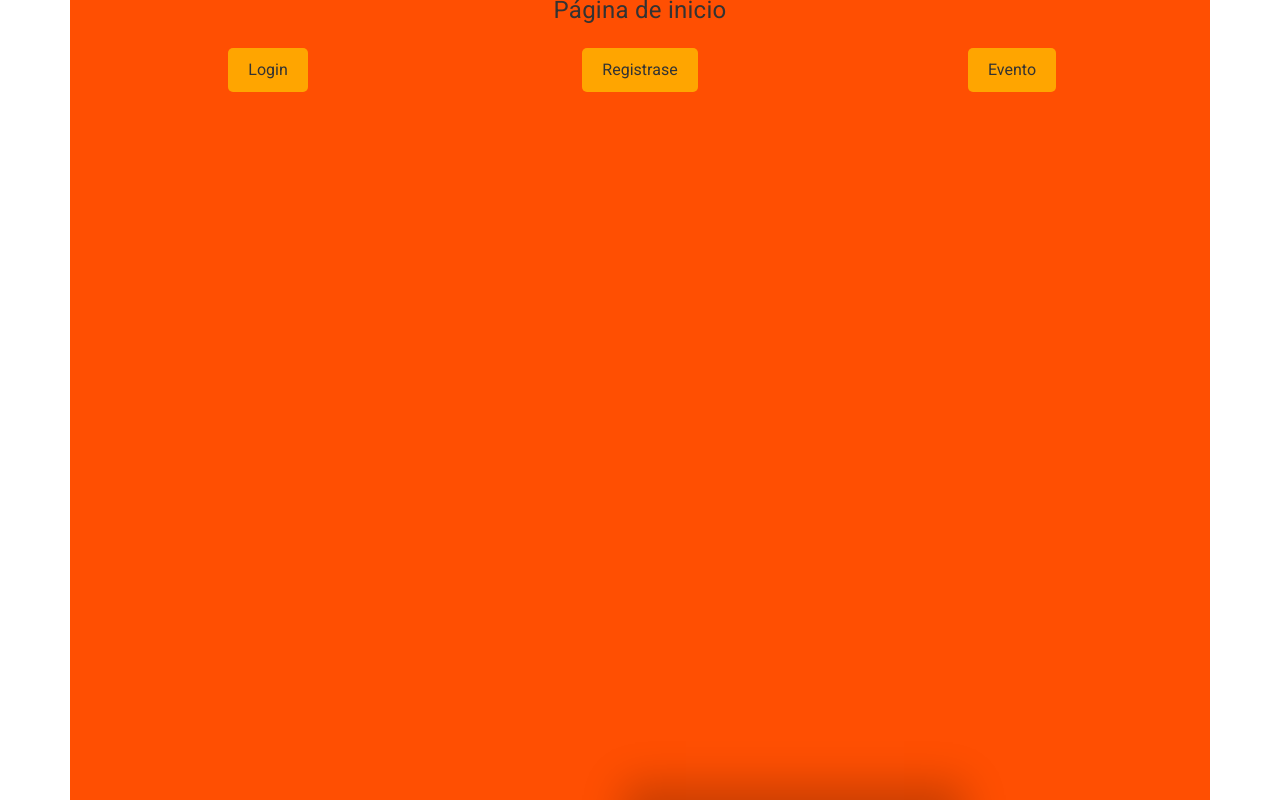
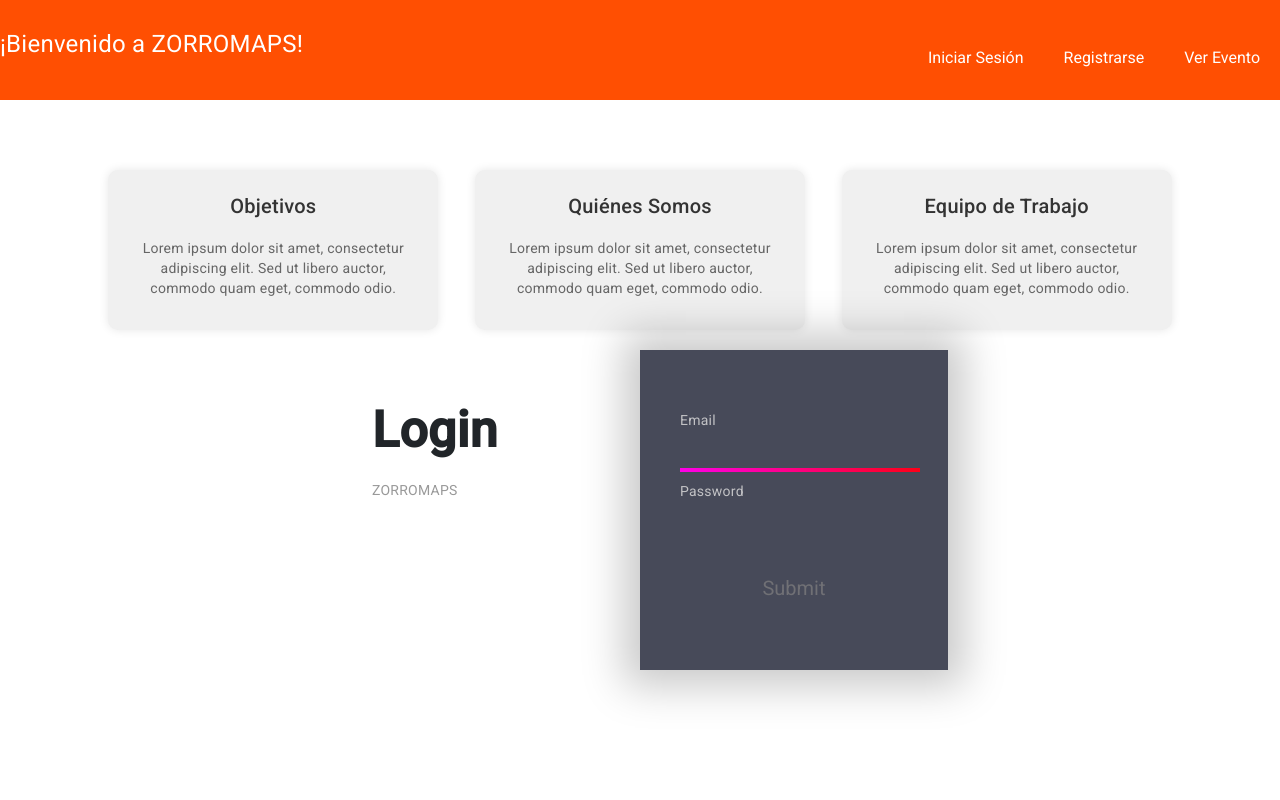
Before and after one commit to Aaronxd10/ZorroMaps, an Angular app in the folder Zorromaps/: page /login in a window 1280 px wide. Shown: the top 800 px of the page. Built offline with nearby package versions, Linux system fonts and the light colour scheme; a web font is replaced by a local one.

Commit message:
modificacion de la pagina de inicio

```diff
--- a/Zorromaps/src/app/inicio/inicio.component.css
+++ b/Zorromaps/src/app/inicio/inicio.component.css
@@ -1,49 +1,71 @@
-.container {
-  text-align: center;
+.header {
+  position: fixed;
+  top: 0;
+  left: 0;
+  width: 100%;
+  background-color: #FF4F02;
+  padding: 20px 0;
+  transition: background-color 0.3s ease, padding 0.3s ease;
+  z-index: 1000;
+  display: flex;
+  justify-content: space-between;
+  align-items: center;
 }
 
-p {
-  font-size: 24px;
-  color: #333; /* Color de texto negro */
+.header.scrolled {
+  background-color: #FF7A59;
+  padding: 10px 0;
 }
 
-.navbar-nav {
+.button-group {
   display: flex;
-  flex-direction: column; /* Los elementos se colocarán en columnas */
-  align-items: center; /* Centra los elementos horizontalmente */
-  list-style: none;
-  padding: 0;
-}
-
-.nav-item {
-  margin: 10px 0; /* Ajusta el margen para separar los elementos */
 }
 
 .btn {
-  color: #333; /* Color de texto negro */
-  background-color: #ffa500; /* Color naranja */
+  background-color: inherit;
+  color: white;
   border: none;
   padding: 10px 20px;
   border-radius: 5px;
   cursor: pointer;
-  transition: background-color 0.3s ease;
-  margin-top: 10px; /* Añade un margen superior a los botones */
-}
-
-.nav-link {
-  color: #333; /* Color de texto negro */
-  text-decoration: none; /* Quita el subrayado de los enlaces */
-}
-
-.nav-link:hover {
-  color: #fff; /* Color de texto blanco */
-}
-
-.navbar-nav > *:not(:last-child) {
-  margin-bottom: 10px; /* Añade un margen inferior a todos los elementos excepto al último */
+  transition: background-color 0.3s ease, color 0.3s ease;
 }
 
 .btn:hover {
-  background-color: #666; /* Color gris */
-  color: #fff; /* Color de texto blanco */
+  background-color: #007bff;
 }
+
+.btn:active {
+  background-color: #FFFFFF;
+  color: #007bff;
+}
+
+.content {
+  margin-top: 100px; /* Ajusta este valor según sea necesario */
+}
+
+
+.container {
+  margin-top: 150px; /* Ajusta este valor según sea necesario */
+  display: flex;
+  justify-content: space-around;
+  align-items: center;
+  padding: 20px;
+}
+
+.box {
+  background-color: #f0f0f0;
+  padding: 20px;
+  border-radius: 10px;
+  box-shadow: 0 0 10px rgba(0, 0, 0, 0.1);
+  text-align: center;
+  width: 30%;
+}
+
+.box h2 {
+  color: #333;
+}
+
+.box p {
+  color: #666;
+}
--- a/Zorromaps/src/app/inicio/inicio.component.html
+++ b/Zorromaps/src/app/inicio/inicio.component.html
@@ -1,16 +1,63 @@
-<div class="container" style="background-color: #FF4F02; height: 100vh;">
-
-  <p>Página de inicio</p>
+<div class="header" id="header">
+  <p style="font-size: 24px; color: white; text-align: center;">¡Bienvenido a ZORROMAPS!</p>
+  <div class="button-group">
+    <button (click)="navegarLogin()" class="btn btn-primary mt-3">Iniciar Sesión</button>
+    <button (click)="navegarRegistrarse()" class="btn btn-primary mt-3">Registrarse</button>
+    <button (click)="navegarEvento()" class="btn btn-primary mt-3">Ver Evento</button>
+  </div>
+</div>
+<div>
   <div class="container">
-    <div class="row d-flex justify-content-between">
-      <div class="col">
-        <button (click)="navegarLogin()" class="btn btn-primary mt-3">Login</button>
-      </div>
-      <div class="col">
-        <button (click)="navegarRegistrarse()" class="btn btn-primary mt-3">Registrase</button>
-      </div>
-      <div class="col">
-        <button (click)="navegarEvento()" class="btn btn-primary mt-3">Evento</button>
-      </div>
+    <div class="box">
+      <h2>Objetivos</h2>
+      <p>Lorem ipsum dolor sit amet, consectetur adipiscing elit. Sed ut libero auctor, commodo quam eget, commodo odio.</p>
+    </div>
+    <div class="box">
+      <h2>Quiénes Somos</h2>
+      <p>Lorem ipsum dolor sit amet, consectetur adipiscing elit. Sed ut libero auctor, commodo quam eget, commodo odio.</p>
+    </div>
+    <div class="box">
+      <h2>Equipo de Trabajo</h2>
+      <p>Lorem ipsum dolor sit amet, consectetur adipiscing elit. Sed ut libero auctor, commodo quam eget, commodo odio.</p>
     </div>
   </div>
+
+</div>
+
+<script>
+  window.addEventListener('scroll', function() {
+  var header = document.getElementById('header');
+  if (window.scrollY > 0) {
+    header.classList.add('scrolled');
+  } else {
+    header.classList.remove('scrolled');
+  }
+});
+
+</script>
+<script>
+  window.addEventListener('scroll', function() {
+  var header = document.getElementById('header');
+  if (window.scrollY > 0) {
+    header.classList.add('scrolled');
+  } else {
+    header.classList.remove('scrolled');
+  }
+});
+
+document.getElementById('loginBtn').addEventListener('click', function() {
+  this.style.backgroundColor = '#FFFFFF';
+  this.style.color = '#007bff';
+});
+
+document.getElementById('registroBtn').addEventListener('click', function() {
+  this.style.backgroundColor = '#FFFFFF';
+  this.style.color = '#007bff';
+});
+
+document.getElementById('eventoBtn').addEventListener('click', function() {
+  this.style.backgroundColor = '#FFFFFF';
+  this.style.color = '#007bff';
+});
+
+</script>
```
